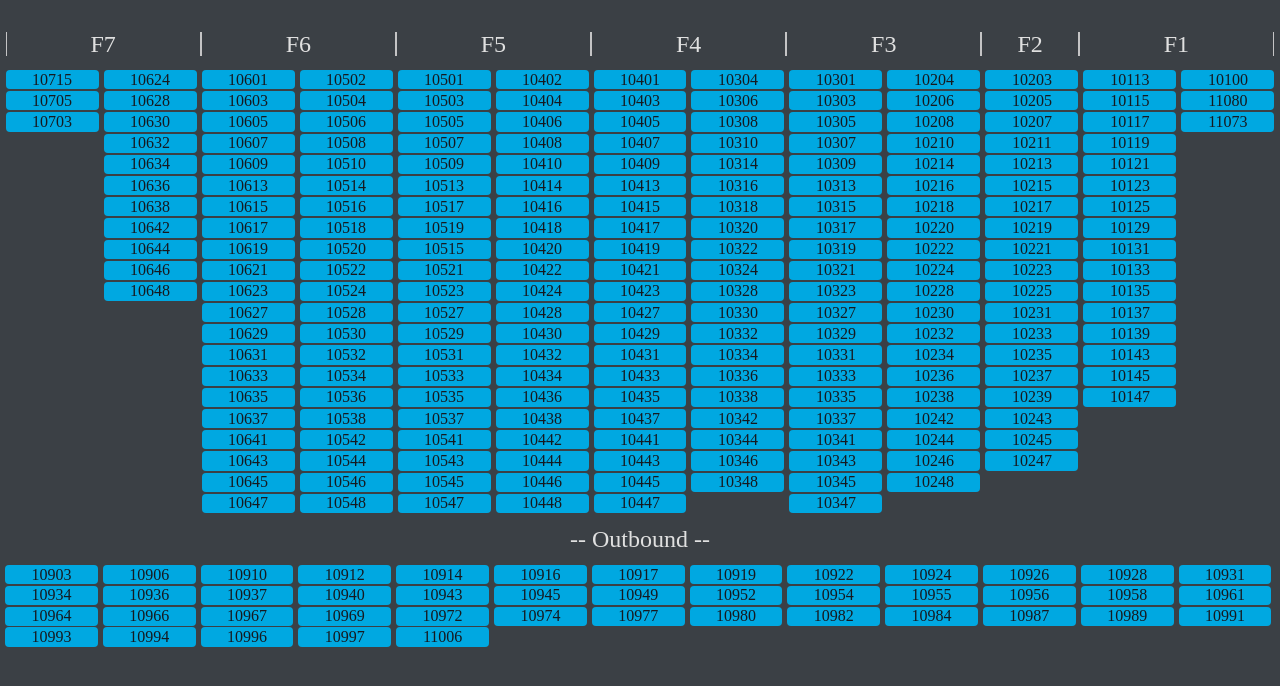
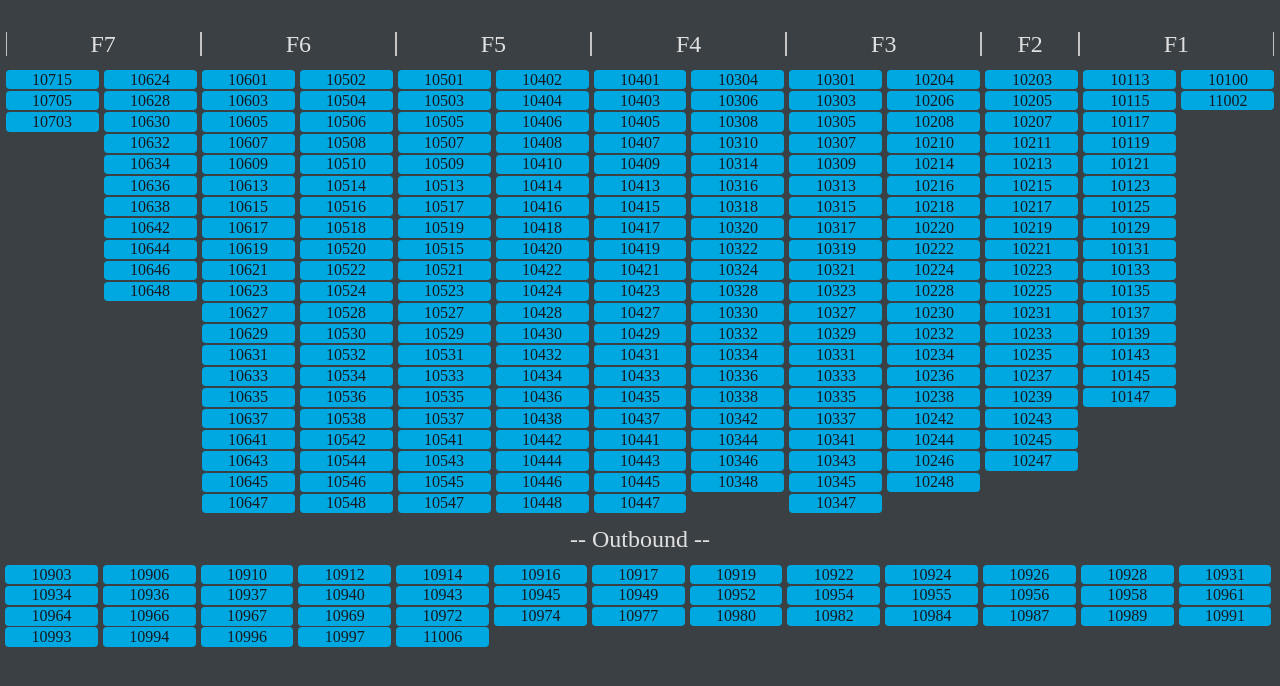
Before and after one commit to reedbyford/stationsRemote, a plain HTML site: page ao1.html in a window 1280 px wide. Shown: the part 76-762 px from the top of the page. Drawn offline with Linux system fonts and the light colour scheme.

Commit message:
updated finger 1 stations

```diff
--- a/ao1.html
+++ b/ao1.html
@@ -281,8 +281,7 @@
             </div>
             <div class="div13">
                 <a class="station" target=”_blank” href="http://ar-appserver-kaf5-node3.kaf5.amazon.com:9348/webapp/nicomachus.html?customer=AMZN&warehouse=KAFW&zone=agKivaA01&id=10100&connectToShalo=false">10100</a>
-                <a class="station" target=”_blank” href="http://ar-appserver-kaf5-node3.kaf5.amazon.com:9348/webapp/nicomachus.html?customer=AMZN&warehouse=KAFW&zone=agKivaA01&id=11080&connectToShalo=false">11080</a>
-                <a class="station" target=”_blank” href="http://ar-appserver-kaf5-node3.kaf5.amazon.com:9348/webapp/nicomachus.html?customer=AMZN&warehouse=KAFW&zone=agKivaA01&id=11073&connectToShalo=false">11073</a>
+                <a class="station" target=”_blank” href="http://ar-appserver-kaf5-node3.kaf5.amazon.com:9348/webapp/nicomachus.html?customer=AMZN&warehouse=KAFW&zone=agKivaA01&id=11002&connectToShalo=false">11002</a>
             </div>
         </div>
     </section>
```
